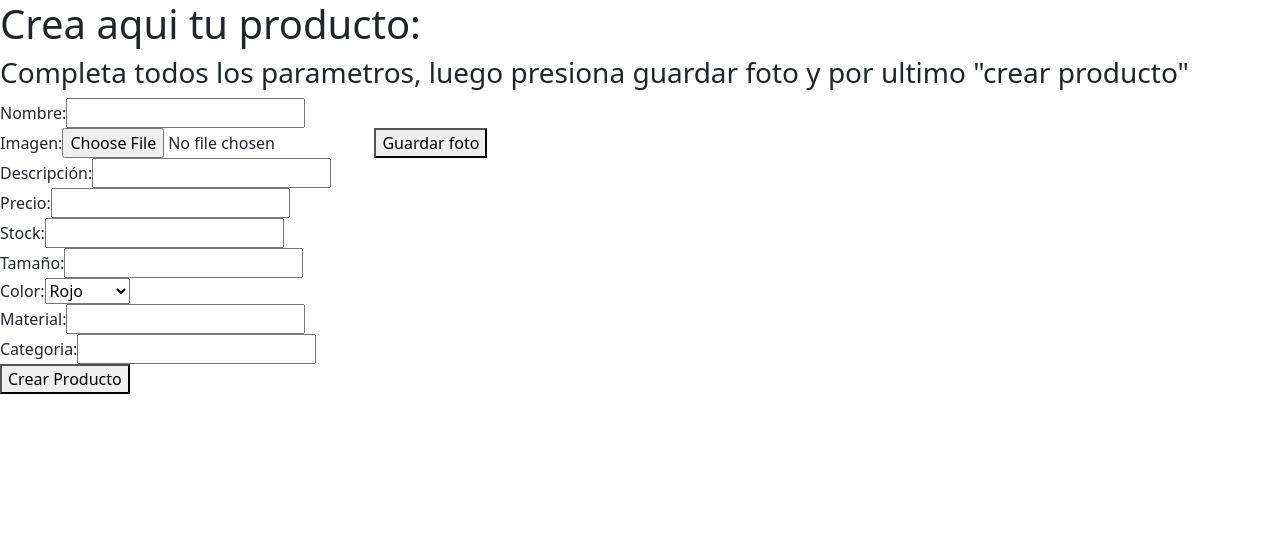
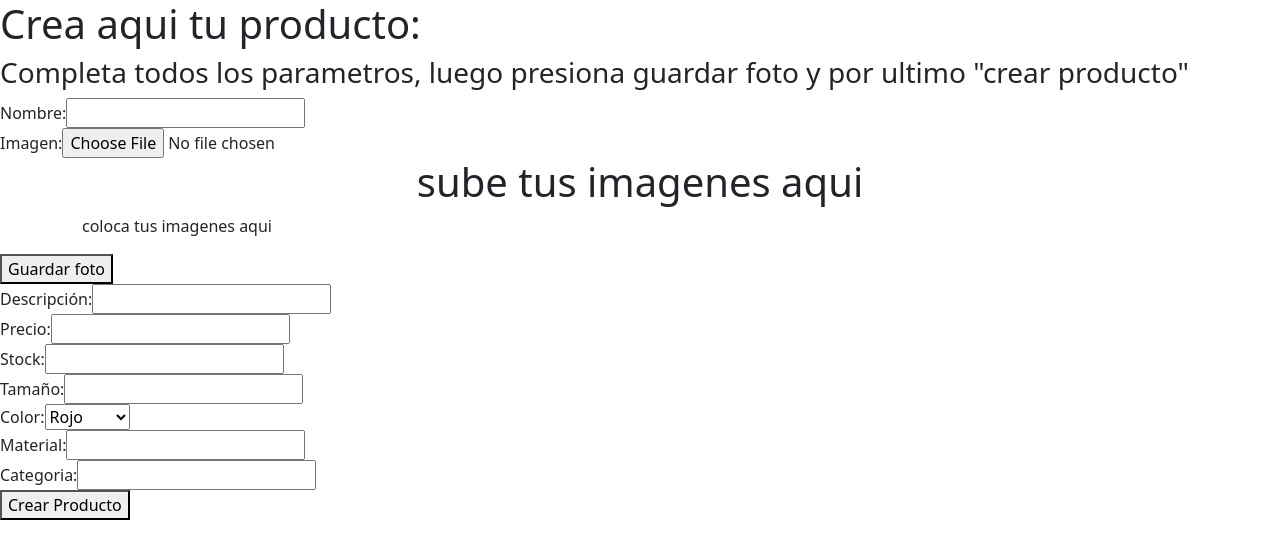
Before and after one commit to mauriruf32/awa.gazebos, a React (Create React App) app in the folder client/: page /products/create in a window 1280 px wide. Shown: the top 558 px of the page. Built offline with nearby package versions, Linux system fonts and the light colour scheme.

Commit message:
imagenes

```diff
--- a/client/package.json
+++ b/client/package.json
@@ -19,6 +19,7 @@
     "react": "^18.2.0",
     "react-bootstrap": "^2.9.2",
     "react-dom": "^18.2.0",
+    "react-dropzone": "^14.2.3",
     "react-redux": "^9.1.0",
     "react-router-dom": "^6.21.2",
     "react-scripts": "5.0.1",
--- /dev/null
+++ b/client/src/Components/Imagenes/MultiImagenes.js
@@ -0,0 +1,85 @@
+import React, { useState } from 'react';
+import Dropzone from "react-dropzone";
+import { Container } from 'react-bootstrap';
+import axios from 'axios';
+
+const MultiImagenes = (props) => {
+
+    const [ image, setImage ] = useState({array : []});
+    const [ loading, setLoading ] = useState("")
+
+    const handleDrop = (files) =>{
+        const uploaders = files.map((file) => {
+            const formData = new FormData();
+            formData.append("file", file);
+            formData.append("tags", `codeinfuse, medium, gist`);
+            formData.append("upload_preset", `jvu2gwik`);
+            formData.append("api_key", `537582123457172`);
+            formData.append("timestamp", (Date.now() / 1000) | 0 );
+            setLoading("true");
+            return axios
+            .post(`https://api.cloudinary.com/v1_1/djsqt7j6v/image/upload`, formData, {
+                headers: {"X-Requested-With" : "XMLHttpRequest"},
+            })
+            .then((response) =>{
+                const data = response.data
+                const fileURL = data.secure_url;
+                let specificArrayInObject = image.array;
+                specificArrayInObject.push(fileURL);
+                const newObj = { ...image, specificArrayInObject};
+                setImage(newObj)
+                console.log(image)
+            })
+        })
+        axios.all(uploaders).then(() =>{
+            setLoading("false")
+        })
+    }
+
+    function imagePreview(){
+        if(loading === "true") {
+            return <h3>Cargando imagenes...</h3>
+        }
+        if(loading === "false"){
+            return (
+                <h3>
+                    {
+                        image.array.length <= 0
+                        ? "No Hay imagenes"
+                        : image.array.map((item, index) => (
+                            <img
+                            alt="Imagen"
+                            style={{width: "125px", height: "70px", backgroundSize: "cover", paddingRight:"15px"
+                        }}
+                        src={item} />
+                        ))
+                    }
+                </h3>
+            )
+        }
+    }
+
+  return (
+    <div>
+        <Container>
+            <h1 className='text-center'>sube tus imagenes aqui</h1>
+            <Dropzone classname="dropzone" onDrop={handleDrop} onChange={(e) => setImage(e.target.value)} value={image} >
+                {({ getRootProps, getInputProps }) => (
+                    <section>
+                        <div {...getRootProps({className:"dropzone"})}>
+                            <input {...getInputProps()} />
+                            <span></span>
+                            <p>
+                                coloca tus imagenes aqui
+                            </p>
+                        </div>
+                    </section>
+                )}
+            </Dropzone>
+            {imagePreview()}
+        </Container>
+    </div>
+  )
+}
+
+export default MultiImagenes;
--- a/client/src/Views/FormAdmin/CreateProduct.js
+++ b/client/src/Views/FormAdmin/CreateProduct.js
@@ -3,6 +3,7 @@ import axios from "axios";
 import Swal from "sweetalert2";
 
 import { useDispatch, useSelector } from "react-redux";
+import MultiImagenes from "../../Components/Imagenes/MultiImagenes";
 // import { getCountries, orderCountriesByName, getActivities } from "../../redux/actions";
 
 const Form = () => {
@@ -179,6 +180,8 @@ const Form = () => {
             }}
 
           />
+            <MultiImagenes/>
+
           <button onClick={() => uploadImage()}>Guardar foto</button>
 
           <div >
```
Also changed, not shown: 1 other file (tests, documents, lock files or other folders).
